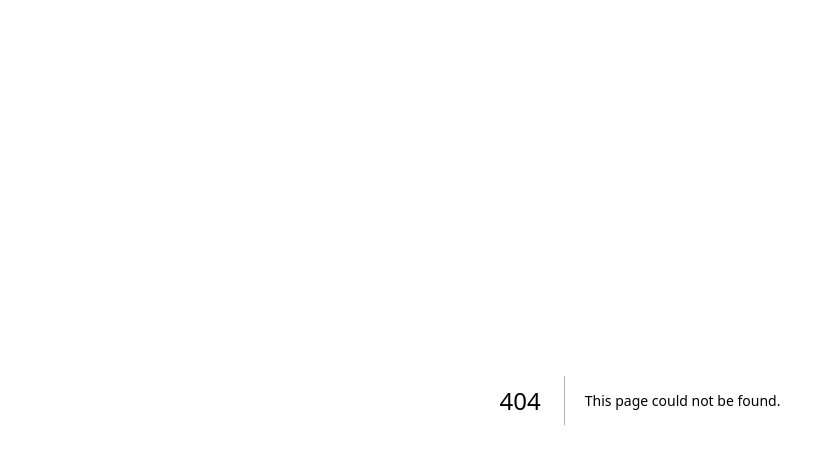
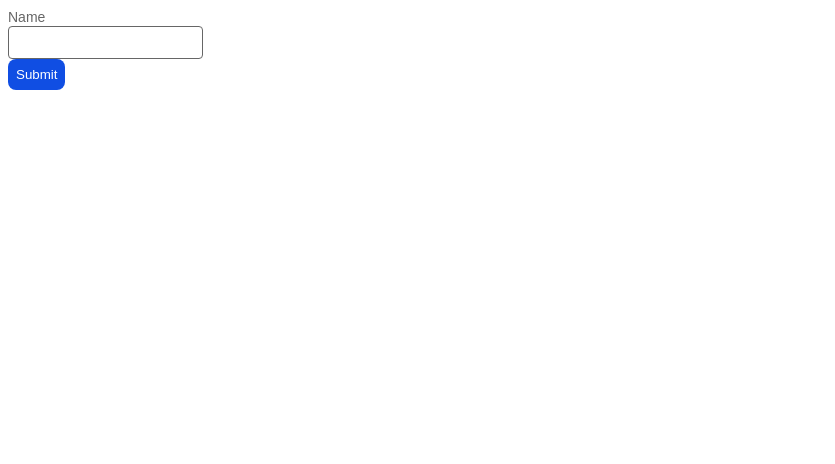
Before and after one commit to theavgeekbee/jsc-hack, a Next.js app: page /onboarding in a window 1280 px wide. Before the commit this address had no page. Shown: the top 464 px of the page, without its empty margins (0-835 px from the left). Built offline with nearby package versions, Linux system fonts and the light colour scheme.

Commit message:
add onboarding

```diff
--- /dev/null
+++ b/src/app/onboarding/page.tsx
@@ -0,0 +1,33 @@
+'use client';
+import {useState} from "react";
+import Input from "@/components/Input";
+import Button from "@/components/Button";
+
+export default function Onboarding() {
+    const [name, setName] = useState<undefined | string>(undefined);
+
+    // eslint-disable-next-line @typescript-eslint/no-unused-vars
+    function submitForm(_: FormData) {
+        if (!name) {
+            return;
+        }
+
+        fetch("/api/update_name", {
+            method: "POST",
+            body: JSON.stringify({name}),
+        })
+            .then((response) => response.ok)
+            .then(res => res);
+    }
+
+    return (
+        <section>
+            <form>
+                <Input label={"Name"} id={"name"} type={"text"} onChange={
+                    (event) => setName(event.target.value)
+                }/>
+                <Button variant={"primary"} type={"submit"} formAction={submitForm}>Submit</Button>
+            </form>
+        </section>
+    );
+}
```
